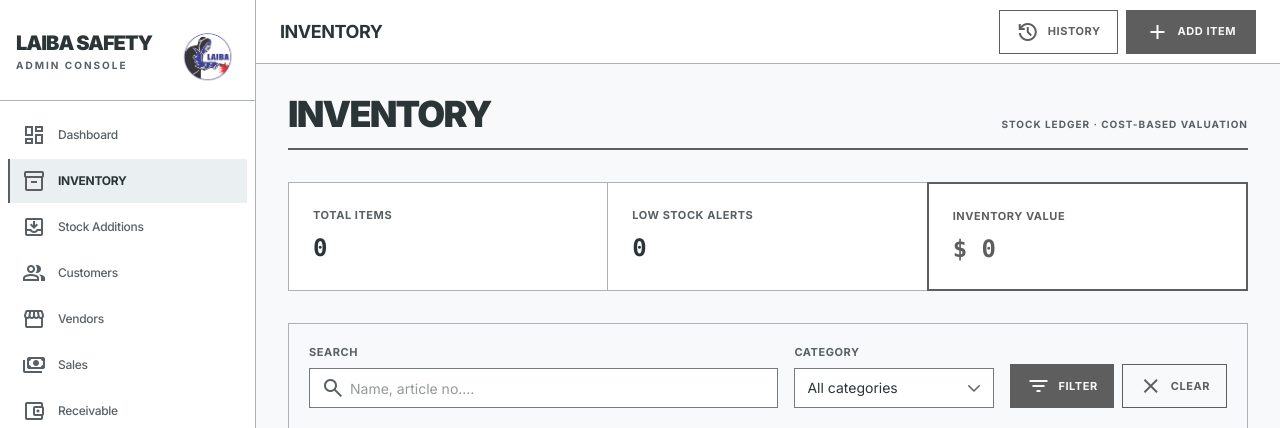
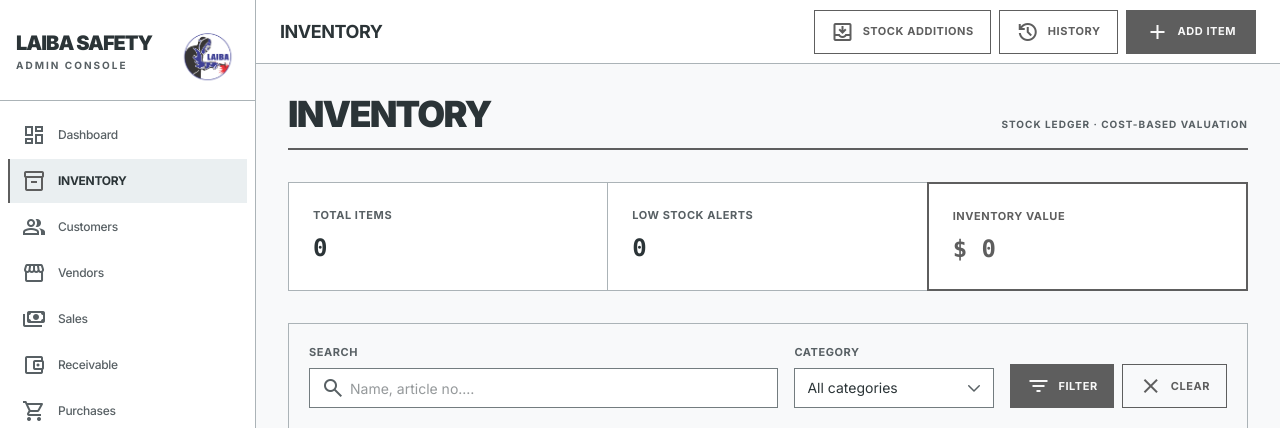
Before and after one commit to MuhammadSaljooq/projectlaibaindustry, a Laravel app: page /products in a window 1280 px wide. Shown: the top 428 px of the page. Run offline with Laravel 12, Linux system fonts and the light colour scheme; a user stored in the database is signed in; data comes from the database, SQL or seed files in the repository; data that the repository does not hold is empty; style sheets or scripts are compiled from the project's sources; some libraries are stand-ins or nearby versions.

Commit message:
Move Stock Additions link from sidebar to inventory page header
Co-authored-by: Cursor <cursoragent@cursor.com>

```diff
--- a/laibaindustry-erp/resources/views/inventory-dashboard.blade.php
+++ b/laibaindustry-erp/resources/views/inventory-dashboard.blade.php
@@ -20,6 +20,10 @@
 <h2 class="text-lg font-bold text-[#2B3437] hidden sm:block tracking-tight uppercase">Inventory</h2>
 </div>
 <div class="flex items-center gap-2">
+<a href="{{ route('stock-additions.index') }}" class="st-btn-secondary h-10 px-4 inline-flex items-center gap-2 whitespace-nowrap">
+<span class="material-symbols-outlined text-[18px]">move_to_inbox</span>
+Stock Additions
+</a>
 <a href="{{ route('inventory.history') }}" class="st-btn-secondary h-10 px-4 inline-flex items-center gap-2 whitespace-nowrap">
 <span class="material-symbols-outlined text-[18px]">history</span>
 History
--- a/laibaindustry-erp/resources/views/products/partials/sidebar.blade.php
+++ b/laibaindustry-erp/resources/views/products/partials/sidebar.blade.php
@@ -19,8 +19,7 @@
 @php
 $navItems = [
     ['key' => 'dashboard',    'icon' => 'dashboard',              'label' => 'Dashboard',   'route' => route('dashboard', absolute: false)],
-    ['key' => 'products',        'icon' => 'inventory_2',            'label' => 'Inventory',        'route' => route('inventory.dashboard', absolute: false)],
-    ['key' => 'stock_additions', 'icon' => 'move_to_inbox',          'label' => 'Stock Additions',  'route' => route('stock-additions.index', absolute: false)],
+    ['key' => 'products',     'icon' => 'inventory_2',            'label' => 'Inventory',   'route' => route('inventory.dashboard', absolute: false)],
     ['key' => 'customers',    'icon' => 'group',                  'label' => 'Customers',   'route' => route('customers.index', absolute: false)],
     ['key' => 'suppliers',    'icon' => 'storefront',             'label' => 'Vendors',     'route' => route('suppliers.index', absolute: false)],
     ['key' => 'sales',        'icon' => 'payments',               'label' => 'Sales',       'route' => route('sales.index', absolute: false)],
```
